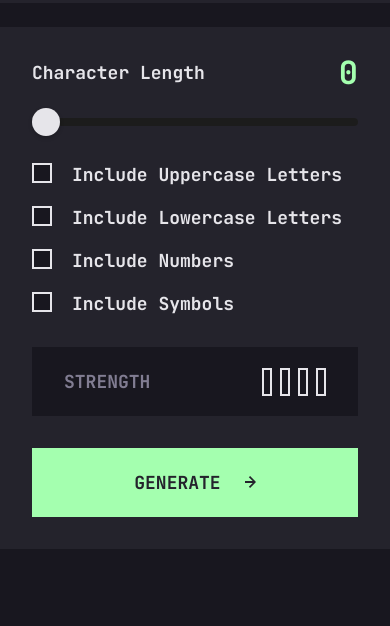
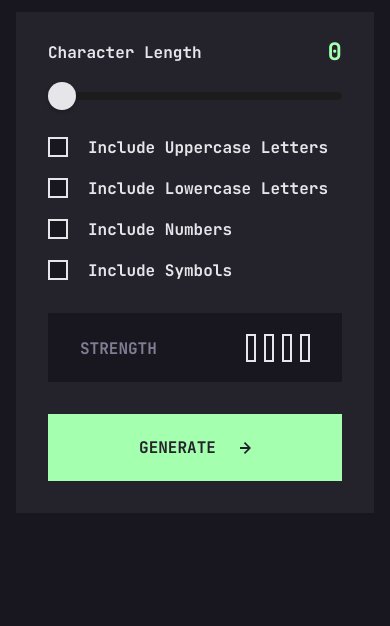
Before and after one commit to hectorlil48/password-generator-app, a plain HTML site: page index.html in a window 390 px wide. Shown: the part 218-844 px from the top of the page. Drawn offline with Linux system fonts and the light colour scheme.

Commit message:
Started to add mobile styles.

```diff
--- a/code/styles/styles.css
+++ b/code/styles/styles.css
@@ -22,7 +22,7 @@
   --heading-font-size: 2rem;
   --heading-line-height: 43px;
   --medium-heading-font-size: 1.5rem;
-  --medium-heading-line-height: 31px;
+  --medium-heading-line-height: 32px;
   --body-font-size: 1.125rem;
   --body-line-height: 23px;
 }
@@ -71,6 +71,7 @@ body {
 
 .container {
   width: 540px;
+  margin: 0 16px;
 }
 
 .title {
@@ -298,3 +299,24 @@ input[type="checkbox"]:checked + label .custom-checkbox svg {
 .btn:hover path {
   fill: var(--neon-green);
 }
+
+@media only screen and (max-width: 500px) {
+  :root {
+    /* Sizes */
+    --heading-font-size: 1.5rem;
+    --heading-line-height: 32px;
+    --medium-heading-font-size: 1rem;
+    --medium-heading-line-height: 21px;
+    --body-font-size: 1rem;
+    --body-line-height: 21px;
+  }
+
+  .title {
+    margin-bottom: 16px;
+  }
+
+  .password-icon-container {
+    padding: 17px 16px 15px 16px;
+    margin-bottom: 16px;
+  }
+}
```
